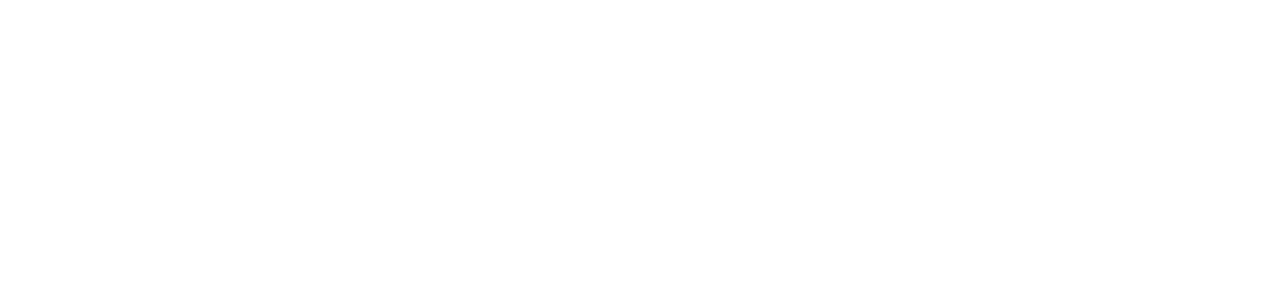
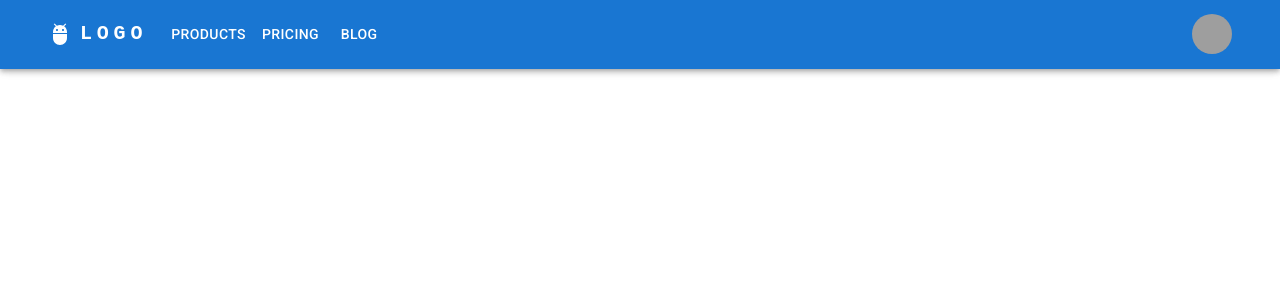
Before and after one commit to amuliawijaya23/covered-letter, a React (Create React App) app: page / in a window 1280 px wide. Before the commit this address had no page. Shown: the top 300 px of the page. Built offline with nearby package versions, Linux system fonts and the light colour scheme; grey boxes are pictures that could not be loaded.

Commit message:
adds navigation with material ui

```diff
--- a/src/components/Navigation/index.js
+++ b/src/components/Navigation/index.js
@@ -1,8 +1,158 @@
+import { useState } from 'react';
+
+// import from MUI
+import { AppBar, Box, Toolbar, IconButton, Typography, Menu, Container, Avatar, Button, Tooltip, MenuItem } from '@mui/material';
+import MenuIcon from '@mui/icons-material/Menu';
+import AdbIcon from '@mui/icons-material/Adb';
+
+const pages = ['Products', 'Pricing', 'Blog'];
+const settings = ['Profile', 'Account', 'Dashboard', 'Logout'];
+
+const Navigation = () => {
+  const [ userAnchor, setUserAnchor ] = useState(false);
+  const [ menuAnchor, setMenuAnchor ] = useState(null);
+
+  const handleOpenNavMenu = (event) => {
+    setMenuAnchor(event.currentTarget);
+  };
+
+  const handleCloseNavMenu = () => {
+    setMenuAnchor(null);
+  };
+
+  const handleOpenUserMenu = (event) => {
+    setUserAnchor(event.currentTarget);
+  };
+
+  const handleCloseUserMenu = () => {
+    setUserAnchor(null);
+  };
 
 
-const Navigation = () => {
   return (
-    <></>
+    <AppBar position='fixed'>
+      <Container maxWidth='xl'>
+      <Toolbar>
+        <AdbIcon sx={{ display: { xs: 'none', md: 'flex' }, mr: 1 }} />
+        <Typography
+          variant="h6"
+          noWrap
+          component="a"
+          href="/"
+          sx={{
+            mr: 2,
+            display: { xs: 'none', md: 'flex' },
+            fontFamily: 'monospace',
+            fontWeight: 700,
+            letterSpacing: '.3rem',
+            color: 'inherit',
+            textDecoration: 'none',
+          }}
+        >
+          LOGO
+        </Typography>
+
+        <Box sx={{ flexGrow: 1, display: { xs: 'flex', md: 'none' } }}>
+          <IconButton
+            size="large"
+            aria-label="account of current user"
+            aria-controls="menu-appbar"
+            aria-haspopup="true"
+            onClick={handleOpenNavMenu}
+            color="inherit"
+          >
+            <MenuIcon />
+          </IconButton>
+          <Menu
+            id="menu-appbar"
+            anchorEl={menuAnchor}
+            anchorOrigin={{
+              vertical: 'bottom',
+              horizontal: 'left',
+            }}
+            keepMounted
+            transformOrigin={{
+              vertical: 'top',
+              horizontal: 'left',
+            }}
+            open={Boolean(menuAnchor)}
+            onClose={handleCloseNavMenu}
+            sx={{ display: { xs: 'block', md: 'none' } }}
+          >
+            {pages.map((page) => (
+              <MenuItem key={page}>
+                <Typography textAlign="center">{page}</Typography>
+              </MenuItem>
+            ))}
+          </Menu>
+        </Box>
+
+        <AdbIcon sx={{ display: { xs: 'flex', md: 'none' }, mr: 1 }} />
+          <Typography
+            variant="h5"
+            noWrap
+            component="a"
+            href=""
+            sx={{
+              mr: 2,
+              display: { xs: 'flex', md: 'none' },
+              flexGrow: 1,
+              fontFamily: 'monospace',
+              fontWeight: 700,
+              letterSpacing: '.3rem',
+              color: 'inherit',
+              textDecoration: 'none',
+            }}
+          >
+            LOGO
+          </Typography>
+
+          <Box sx={{ flexGrow: 1, display: { xs: 'none', md: 'flex' } }}>
+            {pages.map((page) => (
+              <Button
+                key={page}
+                onClick={handleCloseNavMenu}
+                sx={{ my: 2, color: 'white', display: 'block' }}
+              >
+                {page}
+              </Button>
+            ))}
+          </Box>
+
+          <Box sx={{ flexGrow: 0 }}>
+            <Tooltip title="Open settings">
+              <IconButton onClick={handleOpenUserMenu} sx={{ p: 0 }}>
+                <Avatar alt="Remy Sharp" src="/static/images/avatar/2.jpg" />
+              </IconButton>
+            </Tooltip>
+            <Menu
+              sx={{ mt: '45px' }}
+              id="menu-appbar"
+              anchorEl={userAnchor}
+              anchorOrigin={{
+                vertical: 'top',
+                horizontal: 'right',
+              }}
+              keepMounted
+              transformOrigin={{
+                vertical: 'top',
+                horizontal: 'right',
+              }}
+              open={Boolean(userAnchor)}
+              onClose={handleCloseUserMenu}
+            >
+              {settings.map((setting) => (
+                <MenuItem key={setting} onClick={handleCloseUserMenu}>
+                  <Typography textAlign="center">{setting}</Typography>
+                </MenuItem>
+              ))}
+            </Menu>
+          </Box>
+
+
+      </Toolbar>
+      </Container>
+    </AppBar>
   )
 };
 
```
